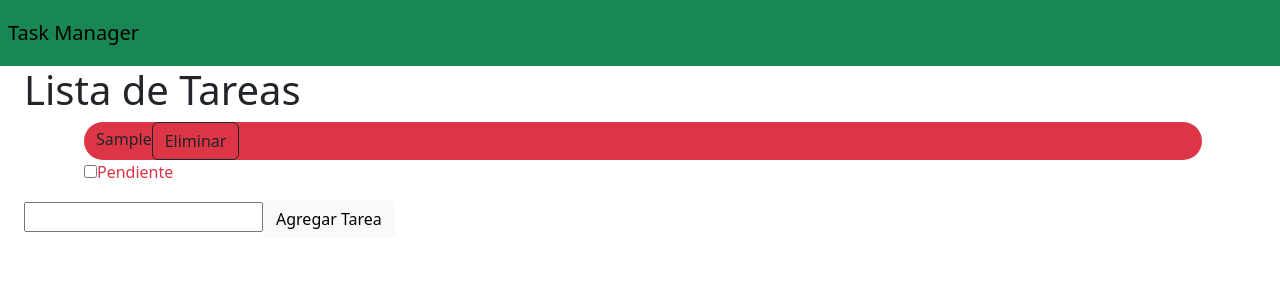
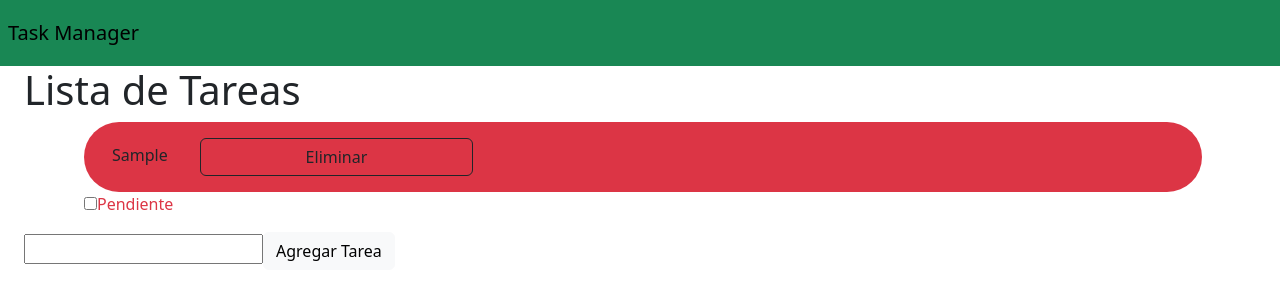
Before and after one commit to JackyrDC/ToDo_List, a Vue app: page / in a window 1280 px wide. Both pictures are taken after typing "Sample" into the empty fields and a click on the button "Agregar Tarea". Shown: the top 302 px of the page. Built offline with nearby package versions, Linux system fonts and the light colour scheme.

Commit message:
Update Items.vue

```diff
--- a/src/components/Items.vue
+++ b/src/components/Items.vue
@@ -1,8 +1,8 @@
 <template>
     <li class="container" style="list-style-type: none; padding-left: 10px;">
-      <div class="container rounded-pill" :class="{'bg-success': task.completed, 'bg-danger': !task.completed}">
-        <span class="col-3 col-sm-6">{{ task.text }}</span>
-        <button @click="removeTask" class="btn btn-outline-dark ">Eliminar</button>
+      <div class="rounded-pill container-fluid" :class="{'bg-success': task.completed, 'bg-danger': !task.completed}">
+        <span class="col-3 col-sm-6 m-3">{{ task.text }}</span>
+        <button @click="removeTask" class="btn btn-outline-dark col-4 col-sm-3 m-3">Eliminar</button>
       </div>
       <div>
         <input type="checkbox" v-model="task.completed" />
```
